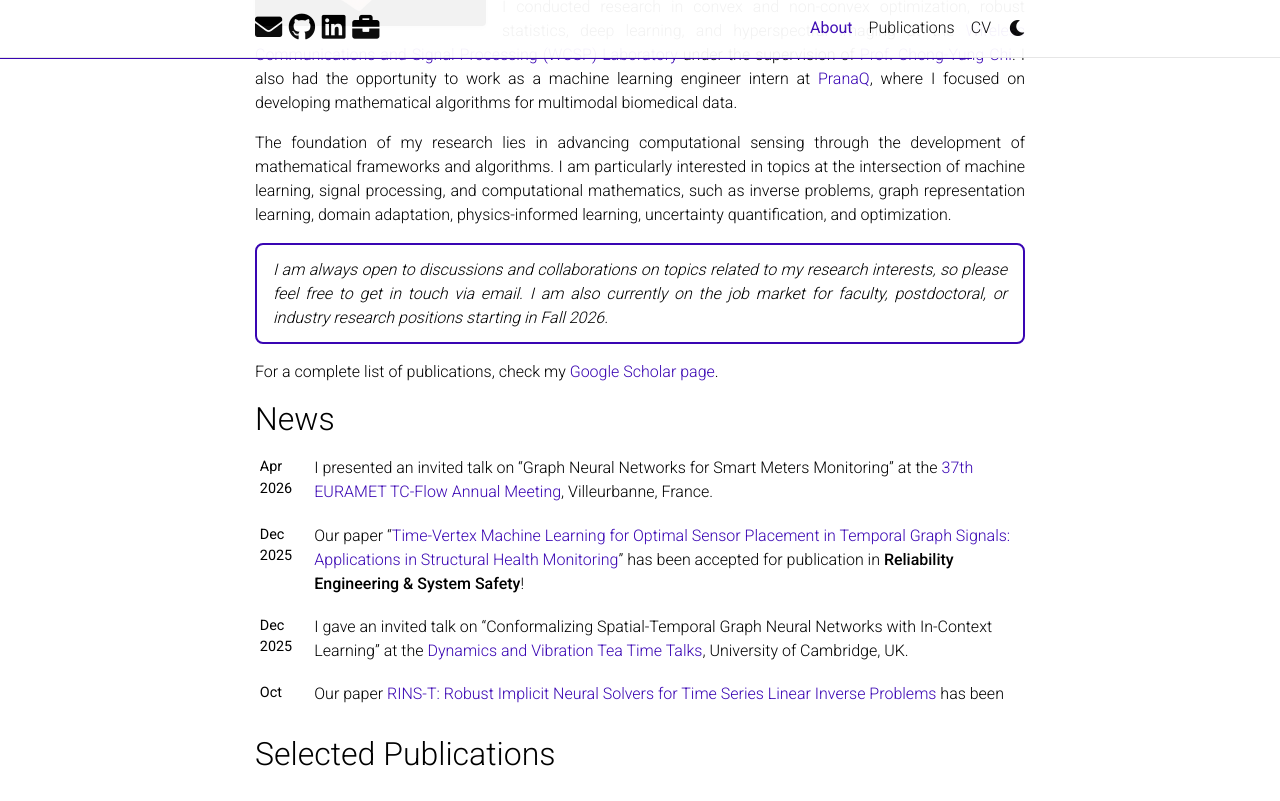
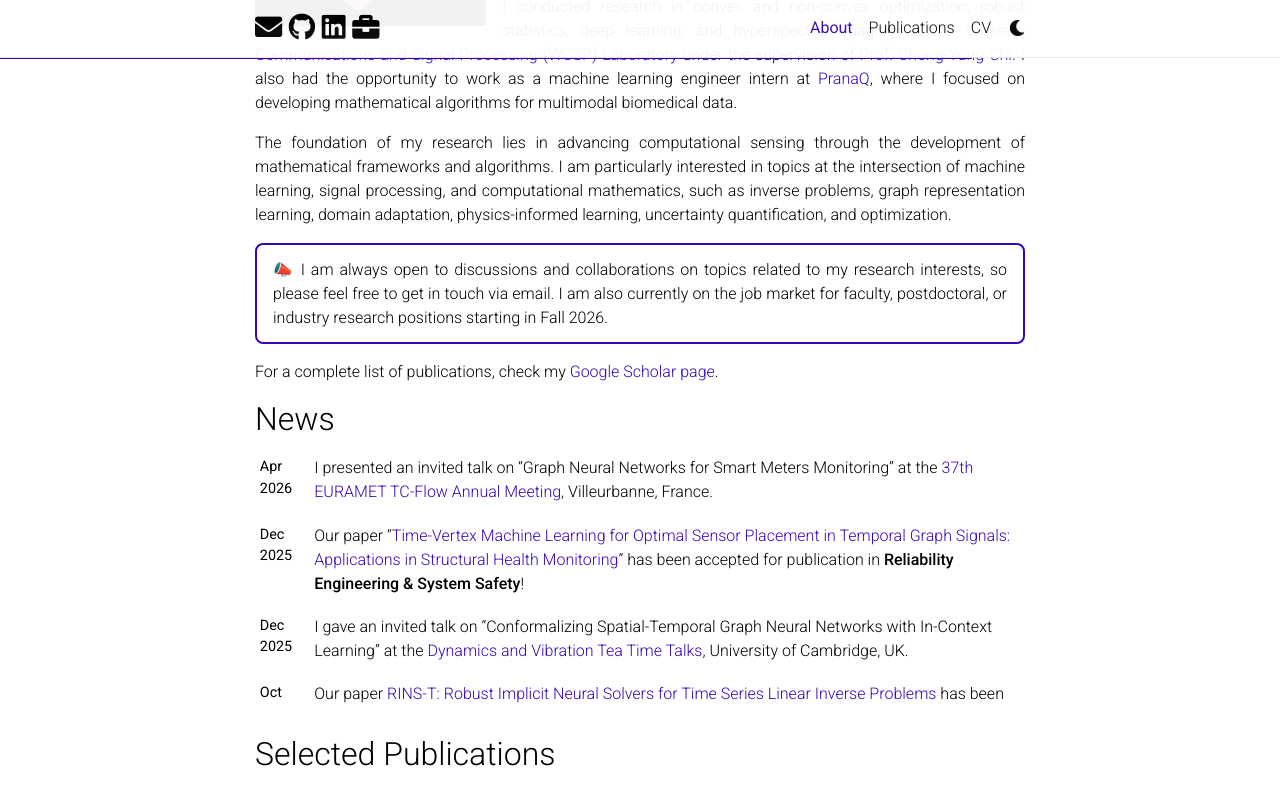
Before and after one commit to Keiv4n/keiv4n.github.io, a Jekyll site: the page built from _pages/about.md, in a window 1280 px wide and 900 px high, scrolled down 487 px, cut to the strip 0-801 px from the top of the window. Built offline with Jekyll 4.4.1, drawn with Linux system fonts in a browser that asks for light colours; full-size pictures stand in for the smaller copies a plugin makes; comment, search, counter and statistics services are not loaded; a style sheet for code colours, icons or effects is not loaded.

```diff
--- a/_pages/about.md
+++ b/_pages/about.md
@@ -27,6 +27,6 @@ Prior to joining EPFL, I earned my master's degree from the [Institute of Commun
 
 The foundation of my research lies in advancing computational sensing through the development of mathematical frameworks and algorithms. I am particularly interested in topics at the intersection of machine learning, signal processing, and computational mathematics, such as inverse problems, graph representation learning, domain adaptation, physics-informed learning, uncertainty quantification, and optimization.
 
-> *I am always open to discussions and collaborations on topics related to my research interests, so please feel free to get in touch via email. I am also currently on the job market for faculty, postdoctoral, or industry research positions starting in Fall 2026.*
+> 📣 I am always open to discussions and collaborations on topics related to my research interests, so please feel free to get in touch via email. I am also currently on the job market for faculty, postdoctoral, or industry research positions starting in Fall 2026.
 
 For a complete list of publications, check my [Google Scholar page](https://scholar.google.com/citations?hl=en&user=3qQfrzwAAAAJ).
```
